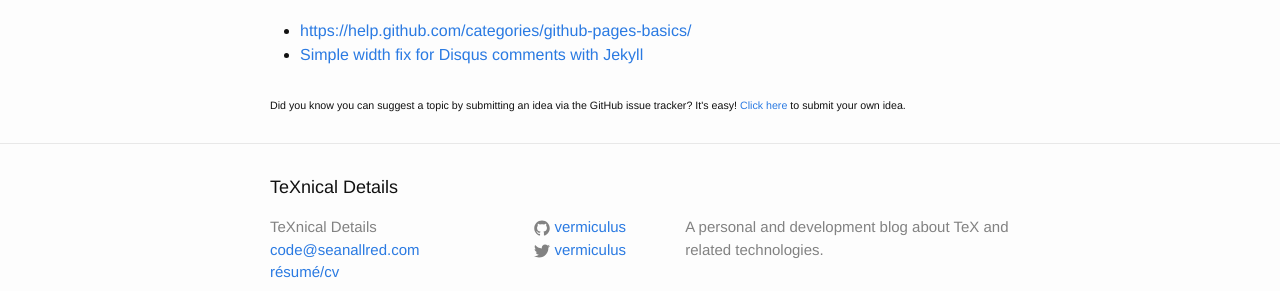
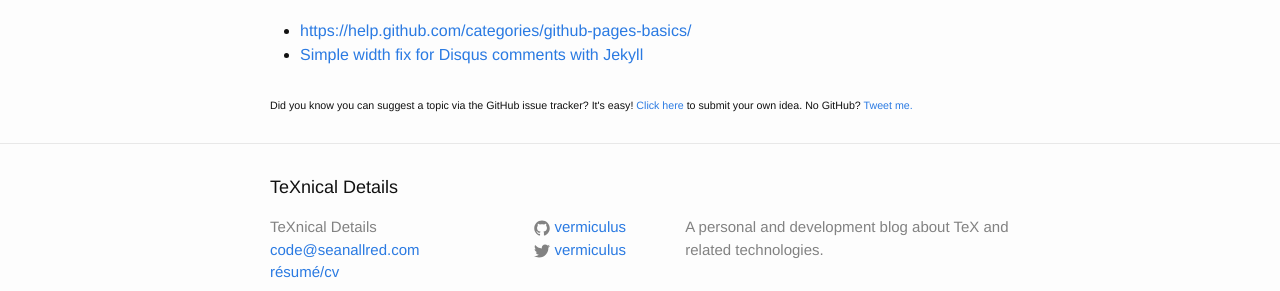
Before and after one commit to vermiculus/seanallred.com, a Jekyll site: the page built from _posts/2015-05-24-github-pages-with-dreamhost.markdown, in a window 1280 px wide and 900 px high, scrolled down 3132 px. Shown: the part 556-847 px from the top of the window. Built offline with Jekyll 4.4.1, drawn with Linux system fonts in a browser that asks for light colours; comment, search, counter and statistics services are not loaded.

Commit message:
No GitHub?  No problem.  Tweet me.

```diff
--- a/_layouts/post.html
+++ b/_layouts/post.html
@@ -17,13 +17,13 @@ layout: default
 
   <footer class="github-topic-suggestion">
     {% if page.github %}
-    This topic was suggested by one of <em>you</em> submitting an idea on GitHub!
-    Don't believe me?
-    <a href="http://www.github.com/vermiculus/vermiculus.github.io/issues/{{ page.github }}">See for yourself!</a>
+    This topic was suggested by one of <em>you</em>
+    <a href="http://www.github.com/vermiculus/vermiculus.github.io/issues/{{ page.github }}">submitting an idea on GitHub!</a>
     {% else %}
-    Did you know you can suggest a topic by submitting an idea via the GitHub issue tracker?
+    Did you know you can suggest a topic via the GitHub issue tracker?
     It's easy!
     {% endif %}
     <a href="http://www.github.com/vermiculus/vermiculus.github.io/issues/new">Click here</a> to submit your own idea.
+    No GitHub? <a href="http://www.twitter.com/vermiculus">Tweet me.</a>
   </footer>
 </div>
```
